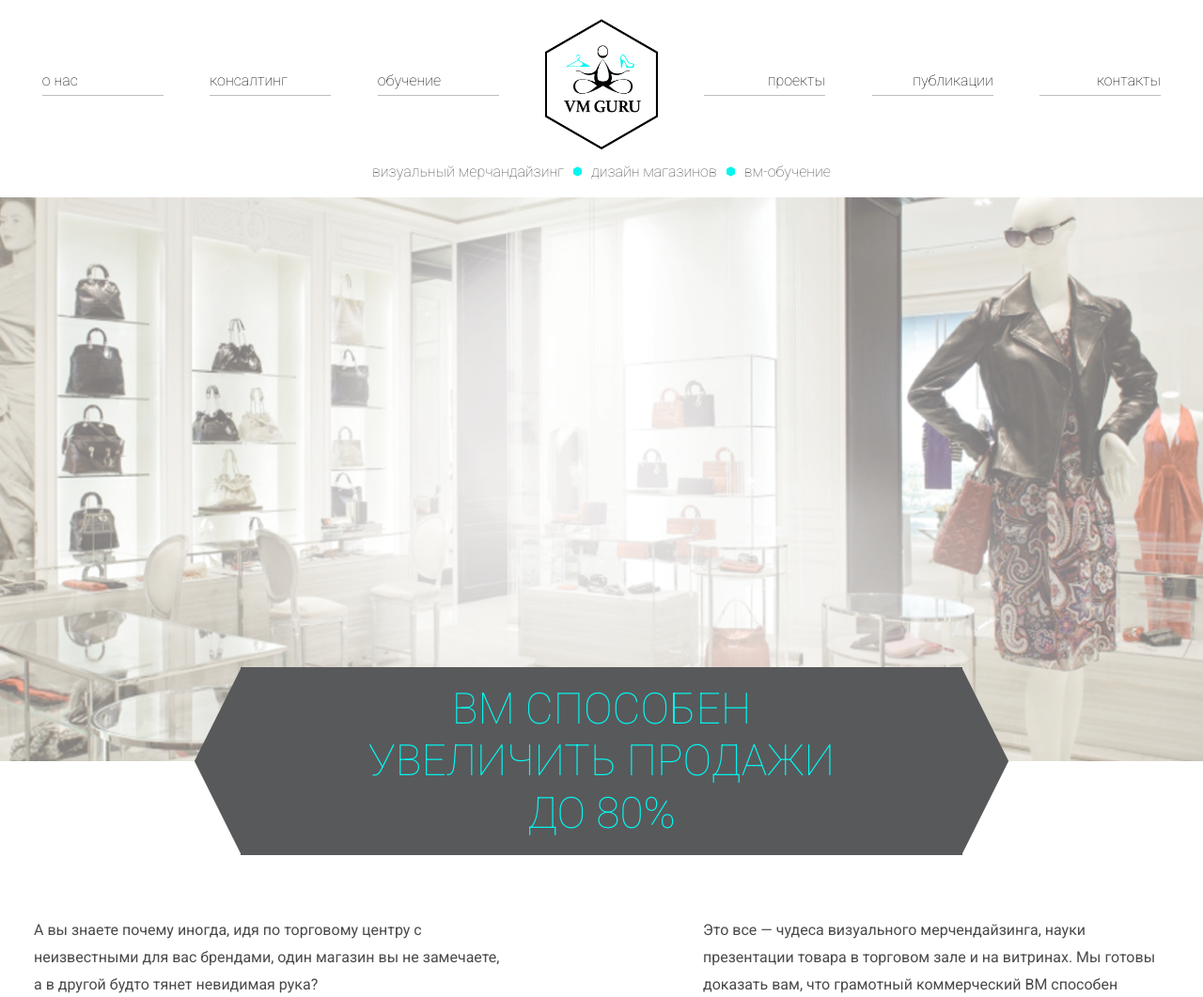
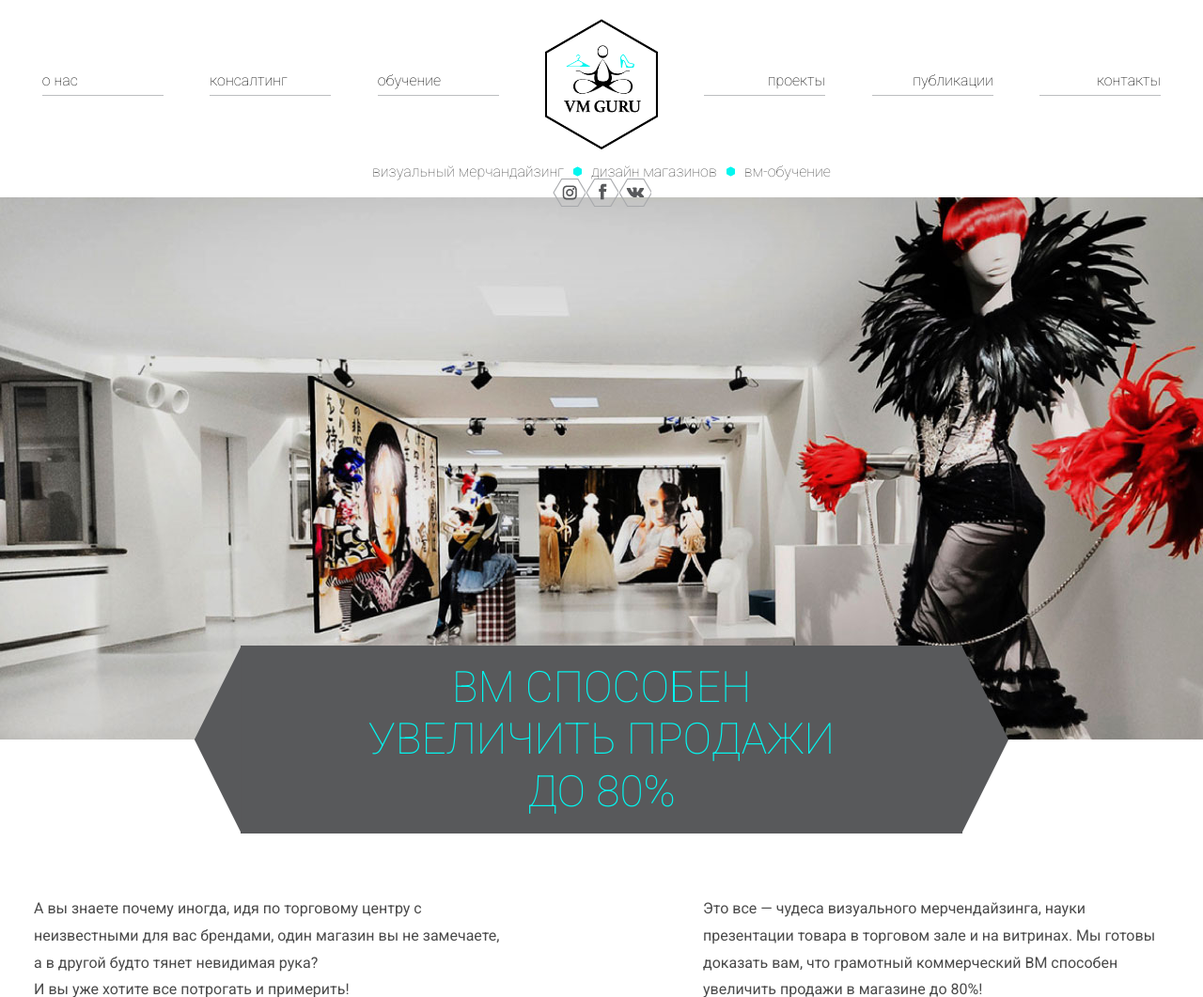
Before and after one commit to qborreda/vmguru, a PHP site: page /landing.html in a window 1280 px wide. Shown: the top 1061 px of the page at 94% size. Run offline with PHP 8.4, Linux system fonts and the light colour scheme; style sheets or scripts are compiled from the project's sources; some libraries are stand-ins or nearby versions.

Commit message:
Social icons, jpg images on hexes, fixed header

```diff
--- a/_scss/molecules/_molecules.scss
+++ b/_scss/molecules/_molecules.scss
@@ -1,2 +1,3 @@
+@import "_social.scss";
 @import "_striped-titles.scss";
 @import "_hexagons.scss";
--- /dev/null
+++ b/_scss/molecules/_social.scss
@@ -0,0 +1,70 @@
+.social-links {
+  @include clearfix();
+
+  a {
+    color: currentColor;
+    margin: 0;
+    padding: 0;
+    width: 35px;
+    height: 30px;
+    font-size: 0;
+    text-decoration: none;
+  }
+
+  .social-icon {
+    display:inline-block;
+    float: left;
+    width: 35px;
+    height: 30px;
+    padding: 0;
+    margin: 0;
+    cursor: pointer;
+    background-image: url('/imgs/ico-social.png');
+    background-position: 0 0;
+    background-repeat: no-repeat;
+
+    &.instagram {
+      background-position: 0 0;
+      &:hover {
+        background-position: 0 -31px;
+      }
+    }
+    &.facebook {
+      background-position: -37px 0;
+      &:hover {
+        background-position: -37px -31px;
+      }
+    }
+    &.wk {
+      background-position: -74px 0;
+      &:hover {
+        background-position: -74px -31px;
+      }
+    }
+  }
+
+  &.inverse {
+    .social-icon {
+      background-position: 0 -31px;
+
+      &.instagram {
+        background-position: 0 -31px;
+        &:hover {
+          background-position: 0 0;
+        }
+      }
+      &.facebook {
+        background-position: -37px -31px;
+        &:hover {
+          background-position: -37px 0;
+        }
+      }
+      &.wk {
+        background-position: -74px -31px;
+        &:hover {
+          background-position: -74px 0;
+        }
+      }
+    }
+  }
+}
--- a/_scss/organisms/_footer.scss
+++ b/_scss/organisms/_footer.scss
@@ -29,6 +29,15 @@
 
   &-copyright {
     @include flex_flex(0 1 250px);
+
+    .social-links {
+      display: block;
+      margin: .5rem 0;
+      padding: 0;
+
+      .social-icon { margin-right: -1px; }
+      a { padding: 0; border-bottom: 0; }
+    }
   }
   &-menu {
     @include flex_flex(1 1 auto);
--- a/_scss/organisms/_section1.scss
+++ b/_scss/organisms/_section1.scss
@@ -5,8 +5,8 @@
   &-image {
     display: block;
     width: 100%;
-    min-height: 600px;
-    background: transparent url('../imgs/bkgr-section1.png') center center no-repeat;
+    min-height: 577px;
+    background: transparent url('../imgs/hero-index.jpg') center center no-repeat;
     background-size: cover;
   }
 
--- a/js/main.js
+++ b/js/main.js
@@ -2,7 +2,7 @@ $( document ).ready(function() {
 
   var headerDistanceTrigger = 60;
 
-  $(window).on('scroll', function(event) {
+  function floatedHeader() {
     var distanceY = $(window).scrollTop(),
         shrinkOn = headerDistanceTrigger,
         header = $('.main-header');
@@ -10,6 +10,9 @@ $( document ).ready(function() {
     distanceY > shrinkOn
       ? header.addClass( 'floated' )
       : header.removeClass( 'floated' );
-  });
+  }
+
+  $(window).on('scroll', floatedHeader);
+  floatedHeader();
 
 });
--- a/landing.html
+++ b/landing.html
@@ -27,6 +27,11 @@
             <li><img src="imgs/ico-hex-nav.png" alt=""></li>
             <li>вм-обучение</li>
         </ul>
+        <div class="social-links">
+            <a href=""><span class="social-icon instagram"></span>
+            <a href=""><span class="social-icon facebook"></span></a>
+            <a href=""><span class="social-icon wk"></span></a>
+        </div>
     </header>
 
     <div class="wrapper">
@@ -112,21 +117,21 @@
                 <li class="hex-item pusher"></li>
                 <li class="hex-item">
                     <div>
-                        <img src="imgs/bkgr-project1.png" alt="" />
+                        <img src="imgs/bkgr-project1.jpg" alt="" />
                         <div class="hex-title">Title Project 1</div>
                         <p class="hex-description">Адаптация диссонирует c классицизмом</p>
                     </div>
                 </li>
                 <li class="hex-item">
                     <div>
-                        <img src="imgs/bkgr-project2.png" alt="" />
+                        <img src="imgs/bkgr-project2.jpg" alt="" />
                         <div class="hex-title">Title Project 2</div>
                         <p class="hex-description">Гармония раскладывает на элементы гравитационный парадокс</p>
                     </div>
                 </li>
                 <li class="hex-item">
                     <div>
-                        <img src="imgs/bkgr-project3.png" alt="" />
+                        <img src="imgs/bkgr-project3.jpg" alt="" />
                         <div class="hex-title">Title Project 3</div>
                         <p class="hex-description">Теория наивного и сентиментального искусства</p>
                     </div>
@@ -141,7 +146,7 @@
                 <li class="hex-item pusher"></li>
                 <li class="hex-item">
                     <div>
-                        <img src="imgs/bkgr-project4.png" alt="" />
+                        <img src="imgs/bkgr-project4.jpg" alt="" />
                         <div class="hex-title">Title Project 4</div>
                         <p class="hex-description">Точечное воздействие</p>
                     </div>
@@ -149,7 +154,7 @@
                 <li class="hex-item pusher"></li>
                 <li class="hex-item">
                     <div>
-                        <img src="imgs/bkgr-project2.png" alt="" />
+                        <img src="imgs/bkgr-project2.jpg" alt="" />
                         <div class="hex-title">Title Project 2</div>
                         <p class="hex-description">Гармония раскладывает на элементы гравитационный парадокс</p>
                     </div>
@@ -161,6 +166,11 @@
                 &copy; агентство VM GURU 2016
                 <br/>
                 <br/> следите за нами:
+                <div class="social-links inverse">
+                    <a href=""><span class="social-icon instagram"></span>
+                    <a href=""><span class="social-icon facebook"></span></a>
+                    <a href=""><span class="social-icon wk"></span></a>
+                </div>
             </div>
             <div class="footer-menu">
                 <ul class="footer-menu__nav">
```
